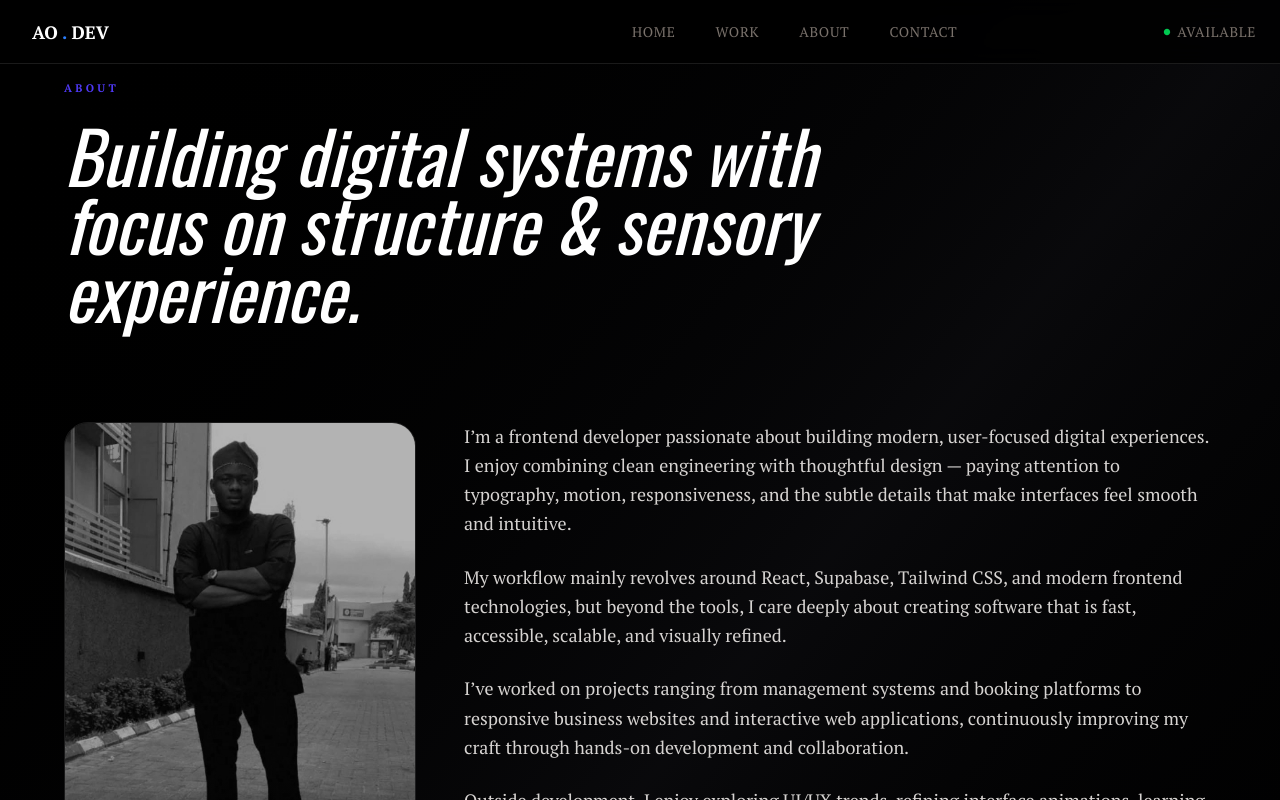
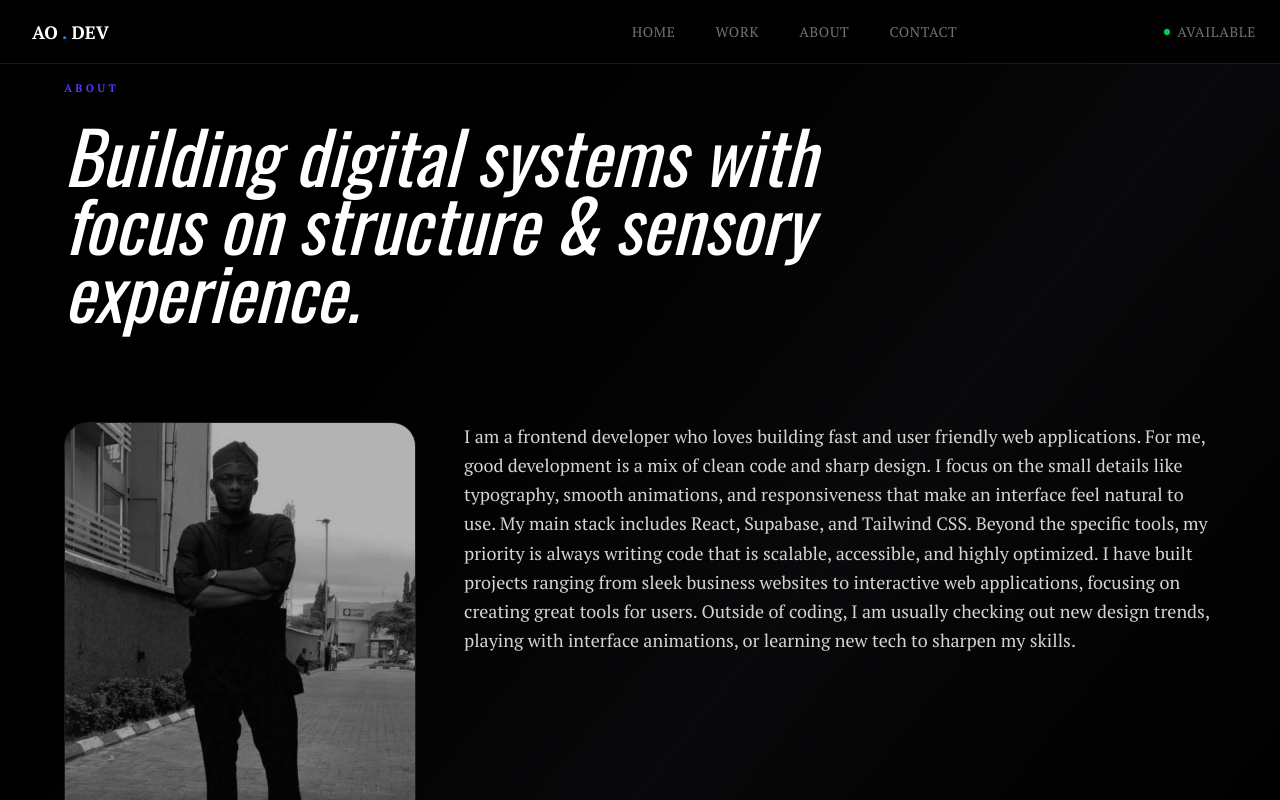
Before and after one commit to abbasolabode/myPortfolio, a React (Vite) app: page /about in a window 1280 px wide. Shown: the top 800 px of the page. Built offline with nearby package versions, Linux system fonts and the light colour scheme.

Commit message:
Adjusted the About statement

```diff
--- a/src/ui/AboutUi.jsx
+++ b/src/ui/AboutUi.jsx
@@ -202,13 +202,7 @@ export default function AboutUi() {
                         className="md:col-span-8 space-y-6 text-white text-lg leading-relaxed"
                     >
                         {[
-                            "I’m a frontend developer passionate about building modern, user-focused digital experiences. I enjoy combining clean engineering with thoughtful design — paying attention to typography, motion, responsiveness, and the subtle details that make interfaces feel smooth and intuitive.",
-
-                            "My workflow mainly revolves around React, Supabase, Tailwind CSS, and modern frontend technologies, but beyond the tools, I care deeply about creating software that is fast, accessible, scalable, and visually refined.",
-
-                            "I’ve worked on projects ranging from management systems and booking platforms to responsive business websites and interactive web applications, continuously improving my craft through hands-on development and collaboration.",
-
-                            "Outside development, I enjoy exploring UI/UX trends, refining interface animations, learning new technologies, and pushing myself to create better digital experiences with every project.",
+                            "I am a frontend developer who loves building fast and user friendly web applications. For me, good development is a mix of clean code and sharp design. I focus on the small details like typography, smooth animations, and responsiveness that make an interface feel natural to use. My main stack includes React, Supabase, and Tailwind CSS. Beyond the specific tools, my priority is always writing code that is scalable, accessible, and highly optimized. I have built projects ranging from sleek business websites to interactive web applications, focusing on creating great tools for users. Outside of coding, I am usually checking out new design trends, playing with interface animations, or learning new tech to sharpen my skills.",
                         ].map((text, index) => (
                             <motion.p
                                 key={index}
--- a/src/ui/HeroSection.jsx
+++ b/src/ui/HeroSection.jsx
@@ -184,8 +184,8 @@ export default function HeroSection() {
                         className="max-w-[44ch] text-base md:text-lg leading-relaxed text-stone-600"
                     >
                         Frontend developer focused on building clean,
-                        responsive, and user-friendly web applications with
-                        React and Supabase.
+                        responsive, high performance, and user-friendly web applications with
+                        ReactJS, JavaScript and Supabase.
                     </motion.p>
 
                     <motion.div
```
